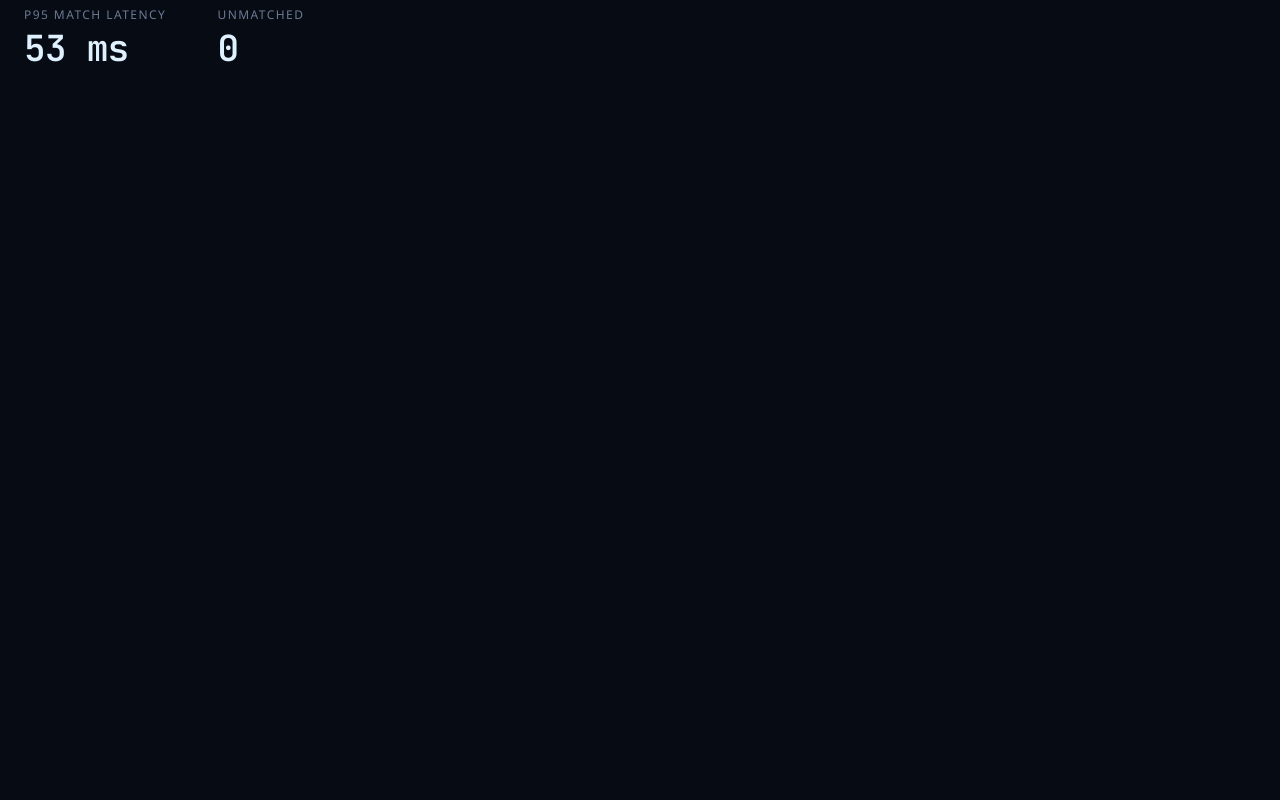
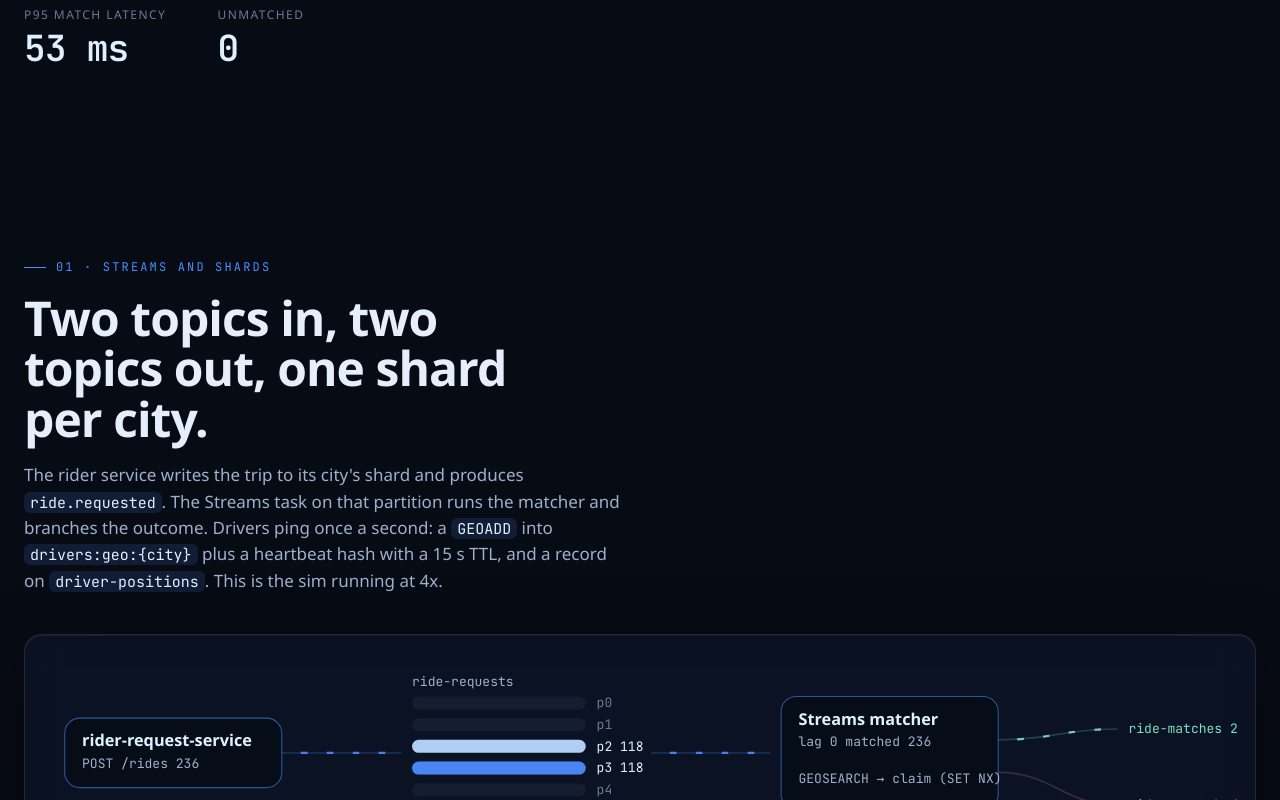
Before and after one commit to SAY-5/dispatchgrid, a React (Vite) app in the folder web/: page / in a window 1280 px wide. Shown: the part 940-1740 px from the top of the page. Before the commit the page ends 1078 px from the top, so only its background shows below. Built offline with nearby package versions, Linux system fonts and the light colour scheme; a web font is replaced by a local one.

Commit message:
feat(web): mount streams section

```diff
--- a/web/src/App.tsx
+++ b/web/src/App.tsx
@@ -1,5 +1,6 @@
 import { Nav } from "./components/Nav";
 import { Hero } from "./sections/Hero";
+import { Streams } from "./sections/Streams";
 import "./styles/sections.css";
 
 export function App() {
@@ -11,6 +12,7 @@ export function App() {
       <Nav />
       <main>
         <Hero />
+        <Streams />
       </main>
     </>
   );
```
